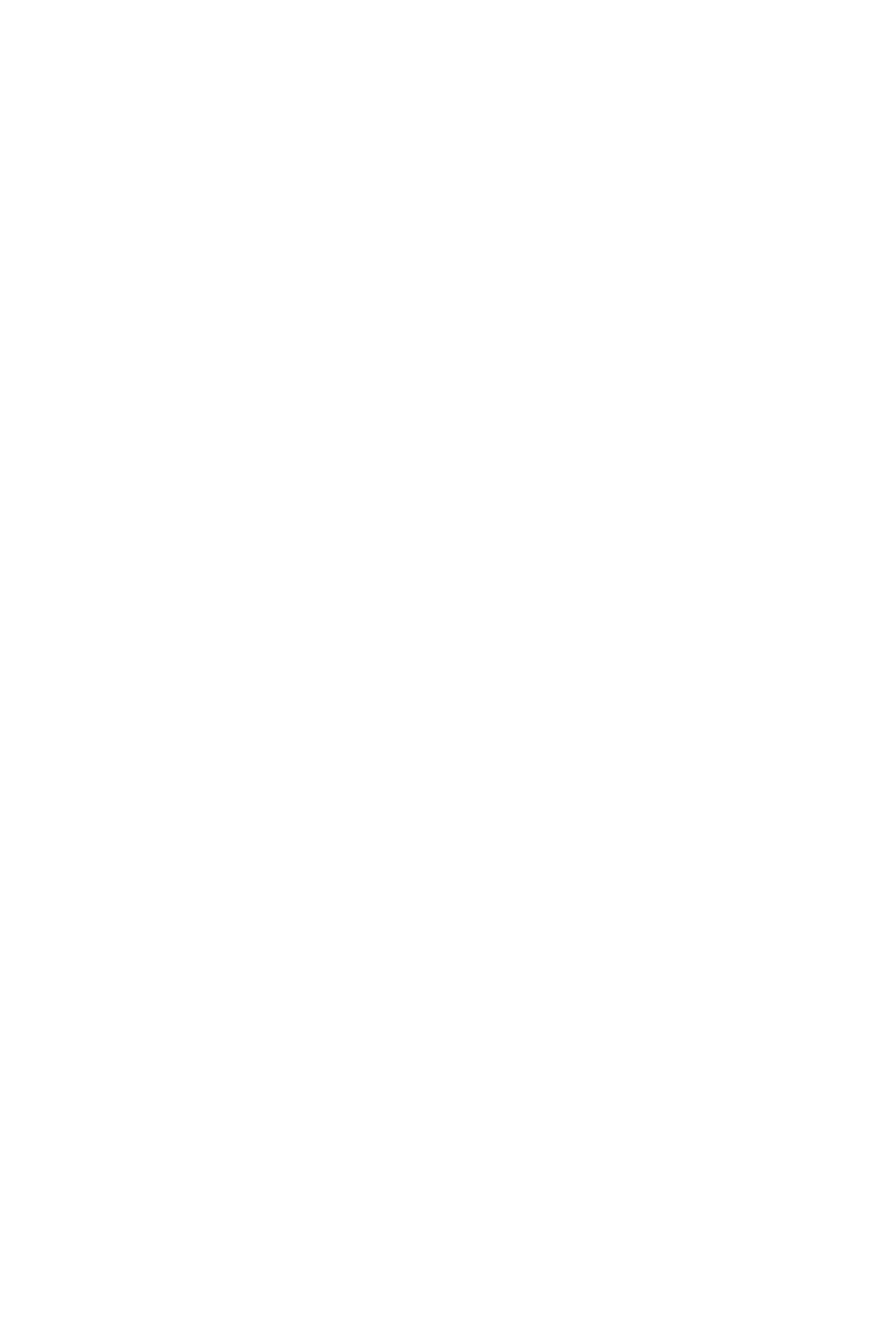
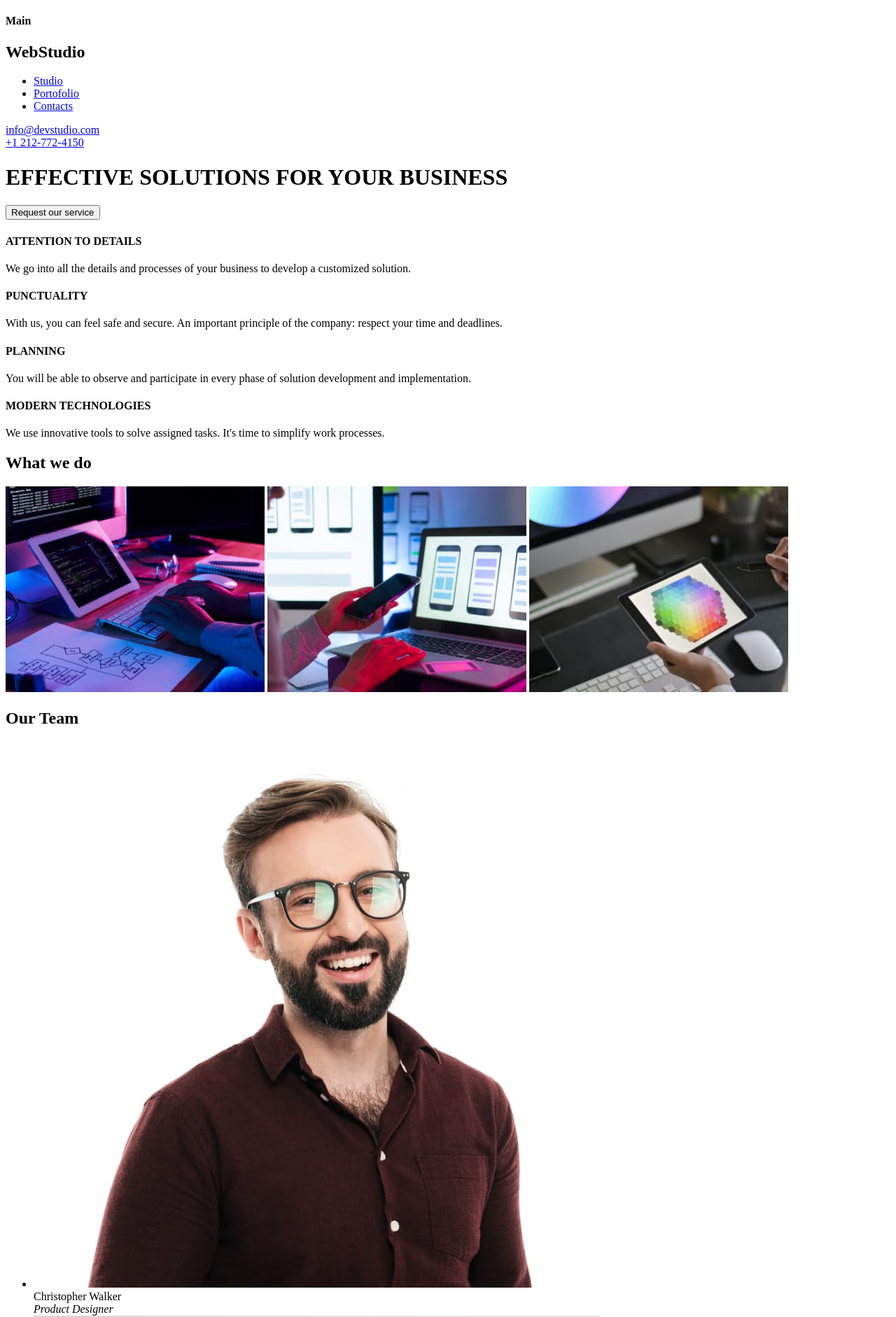
Before and after one commit to Fakiru/goit-markup-hw-01, a plain HTML site: page index.html in a window 1280 px wide. Shown: the top 1882 px of the page at 70% size. Before the commit the page ends 800 px from the top, so only its background shows below. Drawn offline with Linux system fonts and the light colour scheme.

Commit message:
Final
Final

```diff
--- a/index.html
+++ b/index.html
@@ -4,7 +4,108 @@
     <meta charset="UTF-8" />
     <meta http-equiv="X-UA-Compatible" content="IE=edge" />
     <meta name="viewport" content="width=device-width, initial-scale=1.0" />
-    <title>Document</title>
+    <title>Studio</title>
   </head>
-  <body></body>
+  <body>
+    <header>
+      <h4>Main</h4>
+      <nav>
+        <h2>WebStudio</h2>
+        <ul>
+          <li><a href="/Studio.html">Studio</a></li>
+          <li><a href="/Portofolio.html">Portofolio</a></li>
+          <li><a href="/Contacts.html">Contacts</a></li>
+        </ul>
+      </nav>
+      <a href="mailto:info@devstudio.com">info@devstudio.com</a> <br />
+      <a href="tel:+12127724150">+1 212-772-4150</a>
+    </header>
+
+    <!--What we stand for-->
+
+    <main>
+      <h1>EFFECTIVE SOLUTIONS FOR YOUR BUSINESS</h1>
+      <button>Request our service</button>
+
+      <section>
+        <h4>ATTENTION TO DETAILS</h4>
+        <p>
+          We go into all the details and processes of your business to develop a
+          customized solution.
+        </p>
+
+        <h4>PUNCTUALITY</h4>
+        <p>
+          With us, you can feel safe and secure. An important principle of the
+          company: respect your time and deadlines.
+        </p>
+
+        <h4>PLANNING</h4>
+        <p>
+          You will be able to observe and participate in every phase of solution
+          development and implementation.
+        </p>
+
+        <h4>MODERN TECHNOLOGIES</h4>
+        <p>
+          We use innovative tools to solve assigned tasks. It's time to simplify
+          work processes.
+        </p>
+      </section>
+
+      <!--What we do-->
+
+      <section>
+        <h2>What we do</h2>
+        <img src="./images/image1.jpg" alt="registration" />
+        <img src="./images/image2.jpg" alt="user" />
+        <img src="./images/image3.jpg" alt="working" />
+      </section>
+
+      <!-- Our Team-->
+
+      <section>
+        <h2>Our Team</h2>
+        <ul>
+          <li>
+            <img
+              src="./images/Christopher Walker.jpg"
+              alt="Christopher Walker"
+            />
+            <br />
+            Christopher Walker <br />
+            <em>Product Designer</em>
+          </li>
+
+          <li>
+            <img src="./images/Kylie Evans.jpg" alt="Kylie Evans" /> <br />
+            Kylie Evans <br />
+            <em>Frontend Developer</em>
+          </li>
+
+          <li>
+            <img src="./images/Ryan Harris.jpg" alt="Ryan Harris" /> <br />
+            Ryan Harris <br />
+            <em>Marketing</em>
+          </li>
+
+          <li>
+            <img src="./images/Tyler Moore.jpg" alt="Tyler Moore" /> <br />
+            Tyler Moore <br />
+            <em>UI Designer</em>
+          </li>
+        </ul>
+      </section>
+    </main>
+
+    <!-- Web Studio Adress-->
+
+    <footer>
+      <address>
+        695 Park Ave, NY 10065, USA <br />
+        <a href="mailto:info@devstudio.com">info@devstudio.com</a> <br />
+        <a href="tel:+12127724150">+1 212-772-4150</a> <br />
+      </address>
+    </footer>
+  </body>
 </html>
```
Also changed, not shown: images/Christopher Walker.jpg (added), images/Kylie Evans.jpg (added), images/Ryan Harris.jpg (added), images/Tyler Moore.jpg (added), images/image1.jpg (added), images/image2.jpg (added), images/image3.jpg (added).
